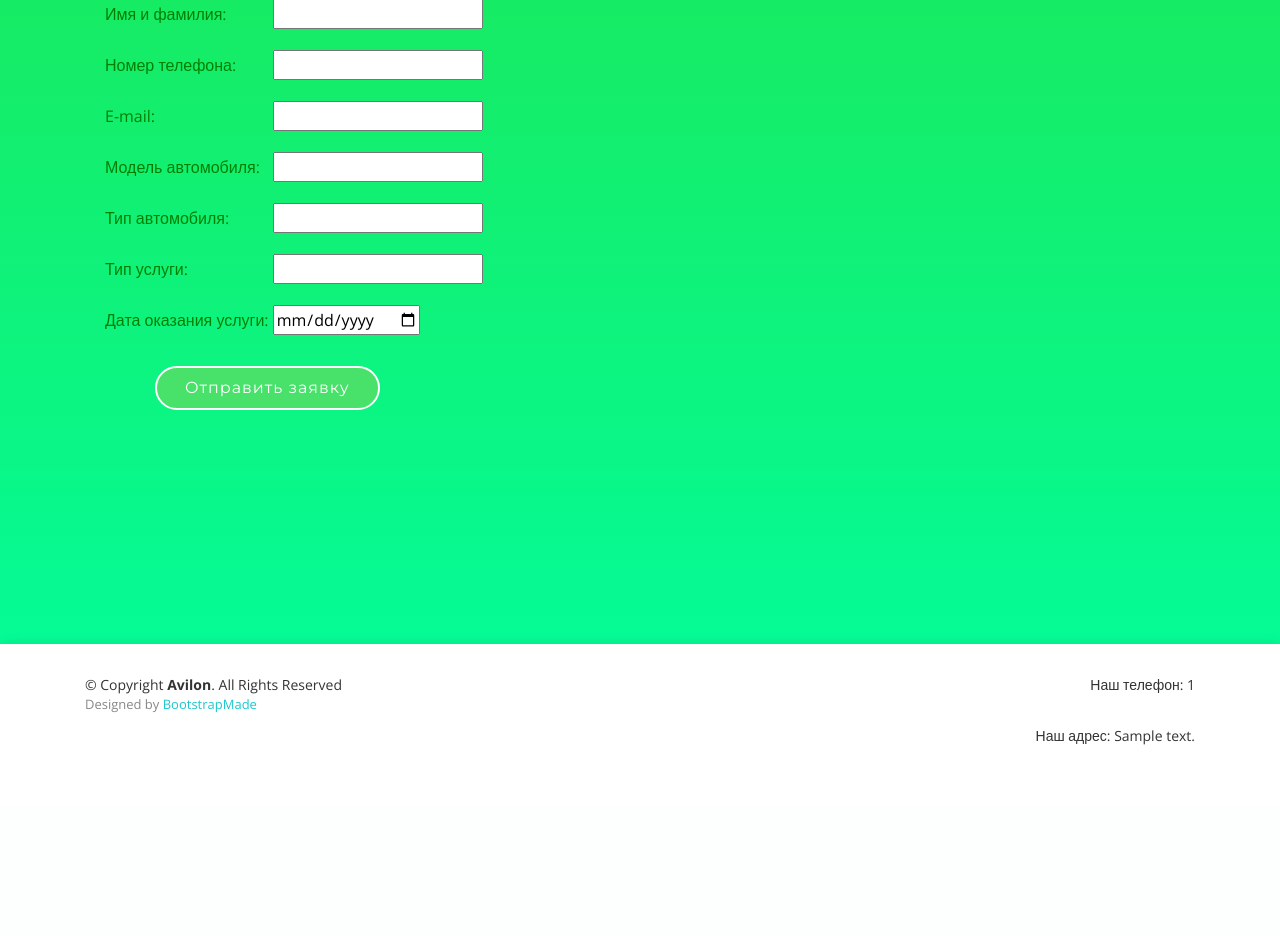
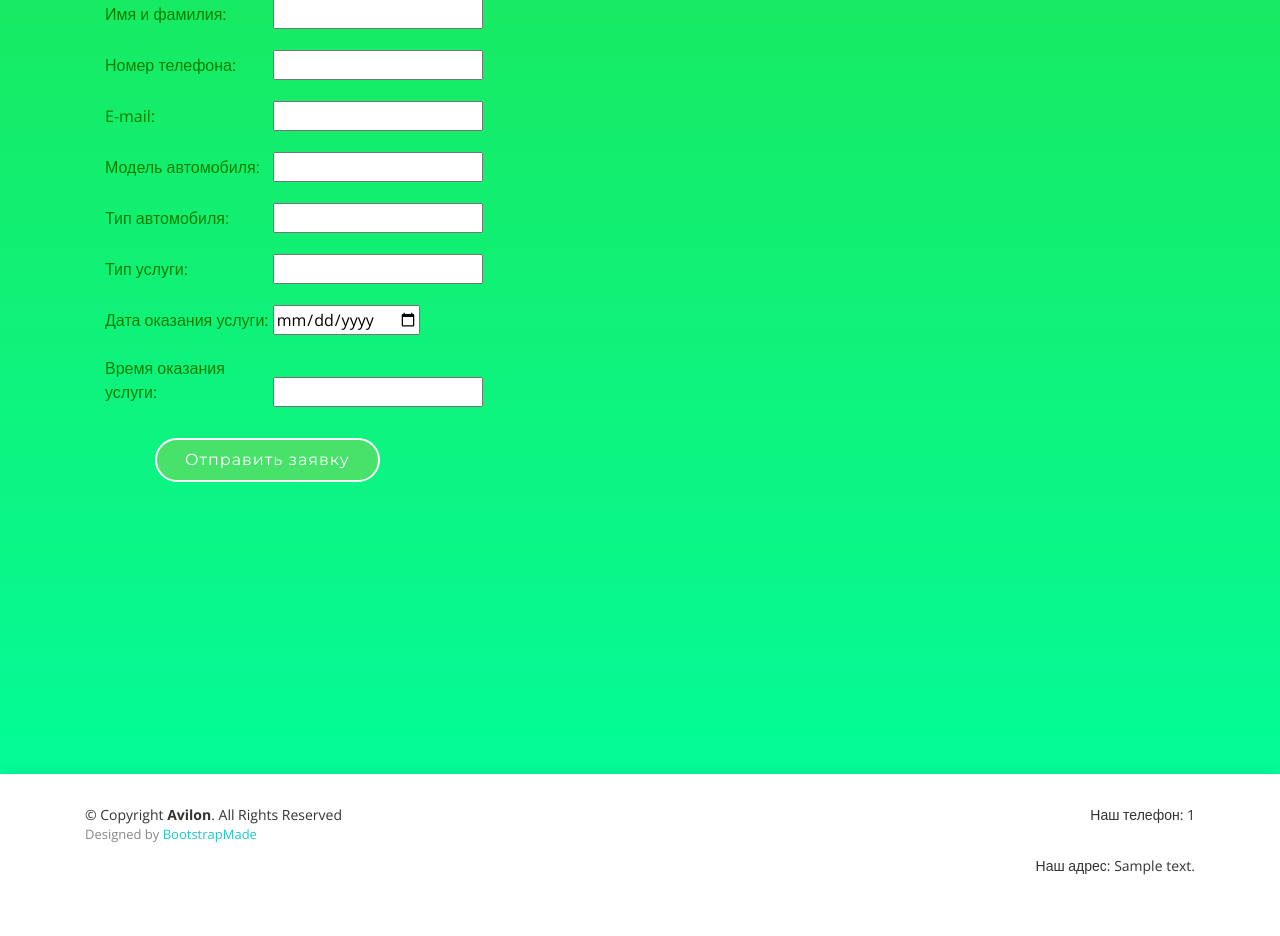
Before and after one commit to VictorWizard/Av, a Django app: template templates/av/appointment.html in a window 1280 px wide. Shown: the part 156-1092 px from the top of the page. Before the commit the page ends 901 px from the top, so only its background shows below. Run offline with Django 3.2, Linux system fonts and the light colour scheme; the template is opened without the code that fills it: most values are stand-ins (such as "Sample title", 1, 10 or a date in 2020); form fields are guessed from the names that the template uses; some libraries are stand-ins or nearby versions.

Commit message:
Site 2.0 Fix

```diff
--- a/av/admin.py
+++ b/av/admin.py
@@ -7,9 +7,9 @@ class AvAdmin(admin.ModelAdmin):
     search_fields = ('service', 'car', 'price')
 
 class AppointmentAdmin(admin.ModelAdmin):
-    list_display = ('name', 'date_created', 'date_service')
-    list_display_links = ('name', 'date_created', 'date_service')
-    search_fields = ('name', 'date_created', 'date_service')
+    list_display = ('name', 'date_service', 'time_service', 'date_created')
+    list_display_links = ('name', 'date_service', 'time_service', 'date_created')
+    search_fields = ('name', 'date_service', 'time_service', 'date_created')
     readonly_fields = ['date_created']
 
 class FeedbacksAdmin(admin.ModelAdmin):
--- a/av/forms.py
+++ b/av/forms.py
@@ -1,5 +1,6 @@
 from django import forms
 from .models import Calculate_price, Services, Cars, Services_prices, Appointments, Feedbacks
+from django.contrib.admin import widgets
 
 class CarsForm(forms.ModelForm):
     car = forms.ModelChoiceField(queryset=Cars.objects.all(), label='Модель автомобиля', required = False, widget=forms.widgets.Select())
@@ -9,10 +10,11 @@ class CarsForm(forms.ModelForm):
         fields = ('car', 'type', 'service')
 
 class AppointmentForm(forms.ModelForm):
-    date_service = forms.DateTimeField(widget=forms.widgets.SelectDateWidget)
+    date_service = forms.DateField(help_text='Введите дату в таком формате: 12.12.2019', widget=forms.widgets.DateInput)
+    time_service = forms.TimeField(widget=forms.widgets.TimeInput, help_text='Введите время в таком формате: 15:00')
     class Meta:
         model = Appointments
-        fields = ('name', 'tel', 'e_mail', 'service', 'car', 'type', 'date_service')
+        fields = ('name', 'tel', 'e_mail', 'service', 'car', 'type', 'date_service', 'time_service')
 
 class FeedbackForm(forms.ModelForm):
     class Meta:
--- a/static/css/style.css
+++ b/static/css/style.css
@@ -1212,13 +1212,14 @@ body.mobile-nav-active #mobile-nav-toggle {
   background: #fff;
   box-shadow: 0px 0px 12px 0px rgba(0, 0, 0, 0.1);
   padding: 30px 0;
+  margin: 130px 0 0 0;
   color: #333;
   font-size: 14px;
 }
 
 @media (max-width: 768px) {
   #footer {
-    margin: 90px 0 0 0;
+    margin: 30px 0 0 0!important;
   }
 }
 
@@ -1351,6 +1352,14 @@ body.mobile-nav-active #mobile-nav-toggle {
 .form-padding{
   display: inline-block;
 }
+.form-padding-after{
+  display: inline-block;
+  width: 30%;
+}
+.form-padding-after label{
+  font-size: 12px;
+  color: #b91d1d;
+}
 .button1{
   margin-right: 27px;
 }
--- a/templates/av/appointment.html
+++ b/templates/av/appointment.html
@@ -38,6 +38,12 @@
                         <div class="form-group form-item1">
                             <div class="labell"><label>Дата оказания услуги: </label></div>
                             <div class="form-padding">{{ form.date_service }}</div>
+                            <div class="form-padding-after"><label>{{ form.date_service.help_text }}</label></div>
+                        </div>
+                        <div class="form-group form-item1">
+                            <div class="labell"><label>Время оказания услуги: </label></div>
+                            <div class="form-padding">{{ form.time_service }}</div>
+                            <div class="form-padding-after"><label>{{ form.time_service.help_text }}</label></div>
                         </div>
                         <div class="button1">
                             <button type="submit" class="custom_btn">Отправить заявку</button>
```
Also changed, not shown: av/models.py (+16 -1 lines), av/migrations/0001_initial.py, 1 other file.
